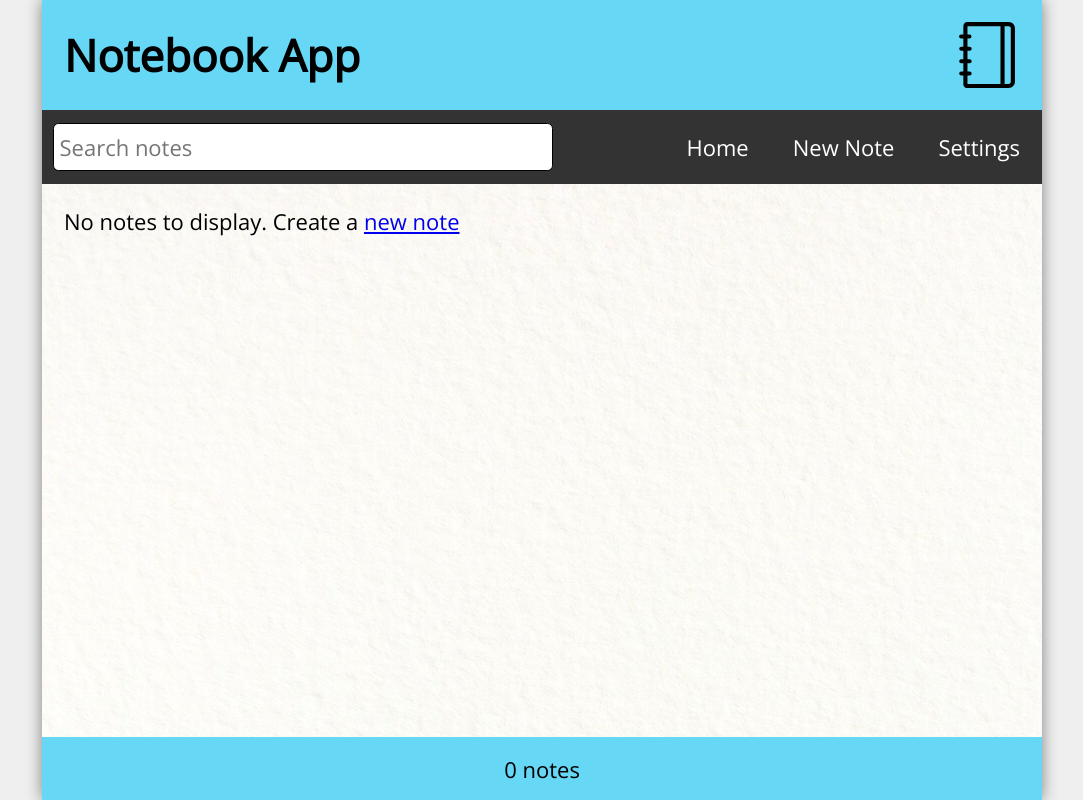
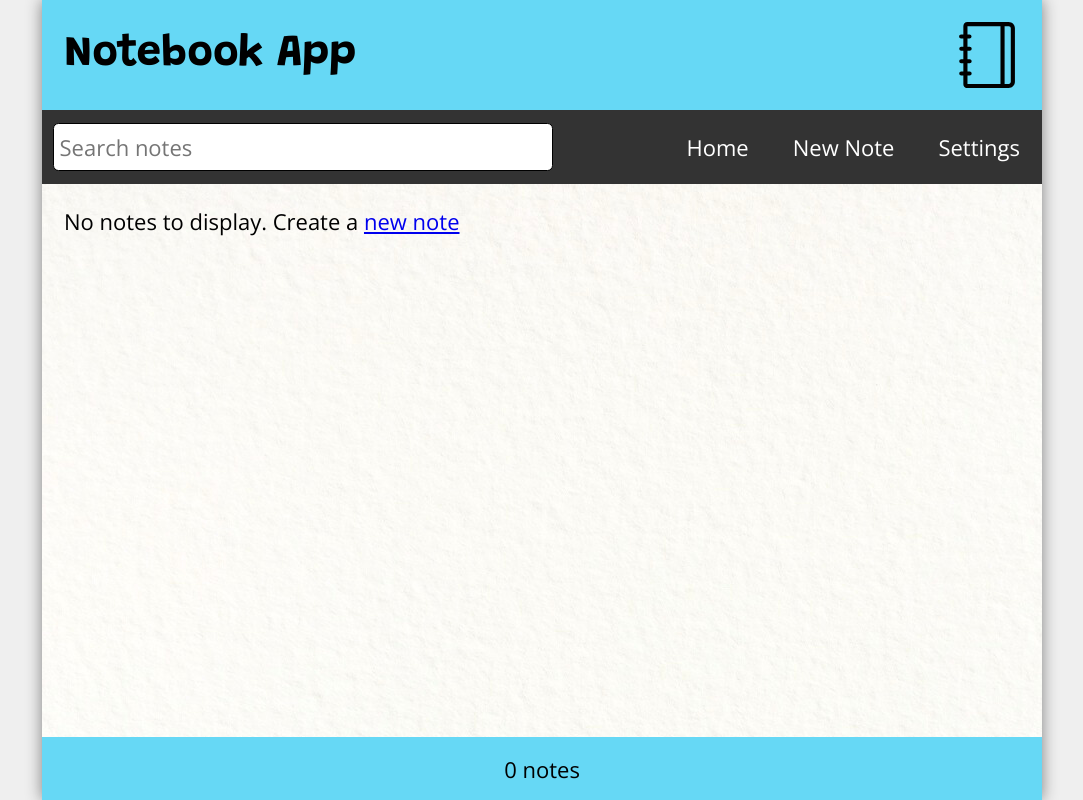
Before and after one commit to jordanr2m/react-notebook-app, a React (Create React App) app: page / in a window 1280 px wide. Shown: the whole page, without its empty margins (98-1181 px from the left). Built offline with nearby package versions, Linux system fonts and the light colour scheme.

Commit message:
Experimented with fonts for headings.

```diff
--- a/src/components/EditNote.js
+++ b/src/components/EditNote.js
@@ -49,7 +49,7 @@ const EditNote = () => {
                             value={editBody}
                             onChange={(e) => setEditBody(e.target.value)}
                         />
-                        <button type='button' onClick={() => handleEdit(note.id)}>Submit</button>
+                        <button type='button' onClick={() => handleEdit(note.id)}>Update</button>
                     </form>
                 </>
             }
--- a/src/components/Settings.js
+++ b/src/components/Settings.js
@@ -7,7 +7,7 @@ const Settings = () => {
   return (
     <main className="Settings">
       <h2>Settings</h2>
-      <label htmlFor='notebookTitle'>Notebook Title</label>
+      <label htmlFor='notebookTitle'>Notebook Title:</label>
       <input
         id='notebookTitle'
         type='text'
--- a/src/index.css
+++ b/src/index.css
@@ -1,4 +1,5 @@
 @import url('https://fonts.googleapis.com/css2?family=Open+Sans&display=swap');
+@import url('https://fonts.googleapis.com/css2?family=Grandstander:ital,wght@0,100..900;1,100..900&display=swap');
 
 * {
   margin: 0;
@@ -152,6 +153,11 @@ body {
   border-bottom: 1px solid lightgray;
 }
 
+.note h2,
+.Header h1 {
+  font-family: "Grandstander", cursive;
+}
+
 .Home .note a {
   text-decoration: none;
 }
```
